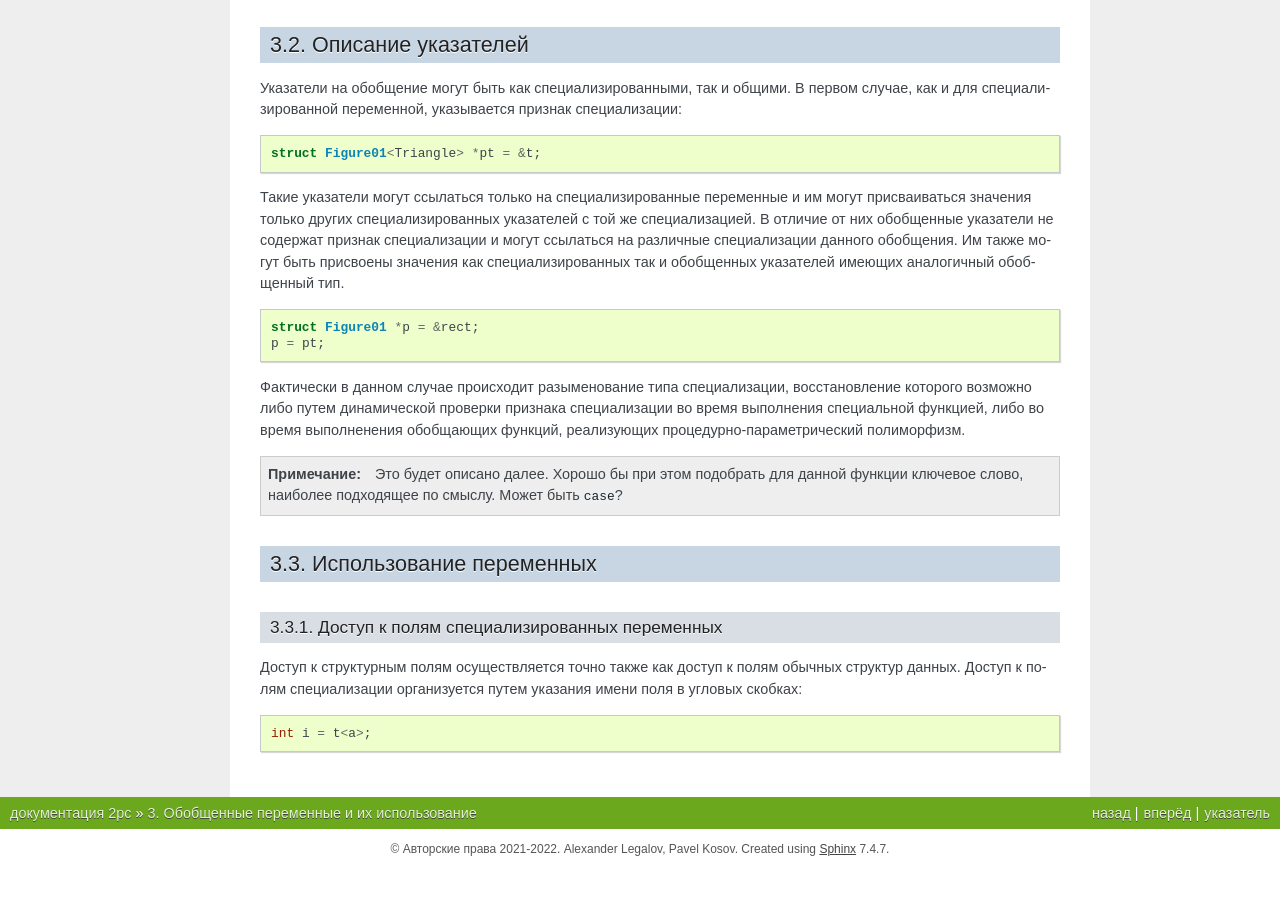
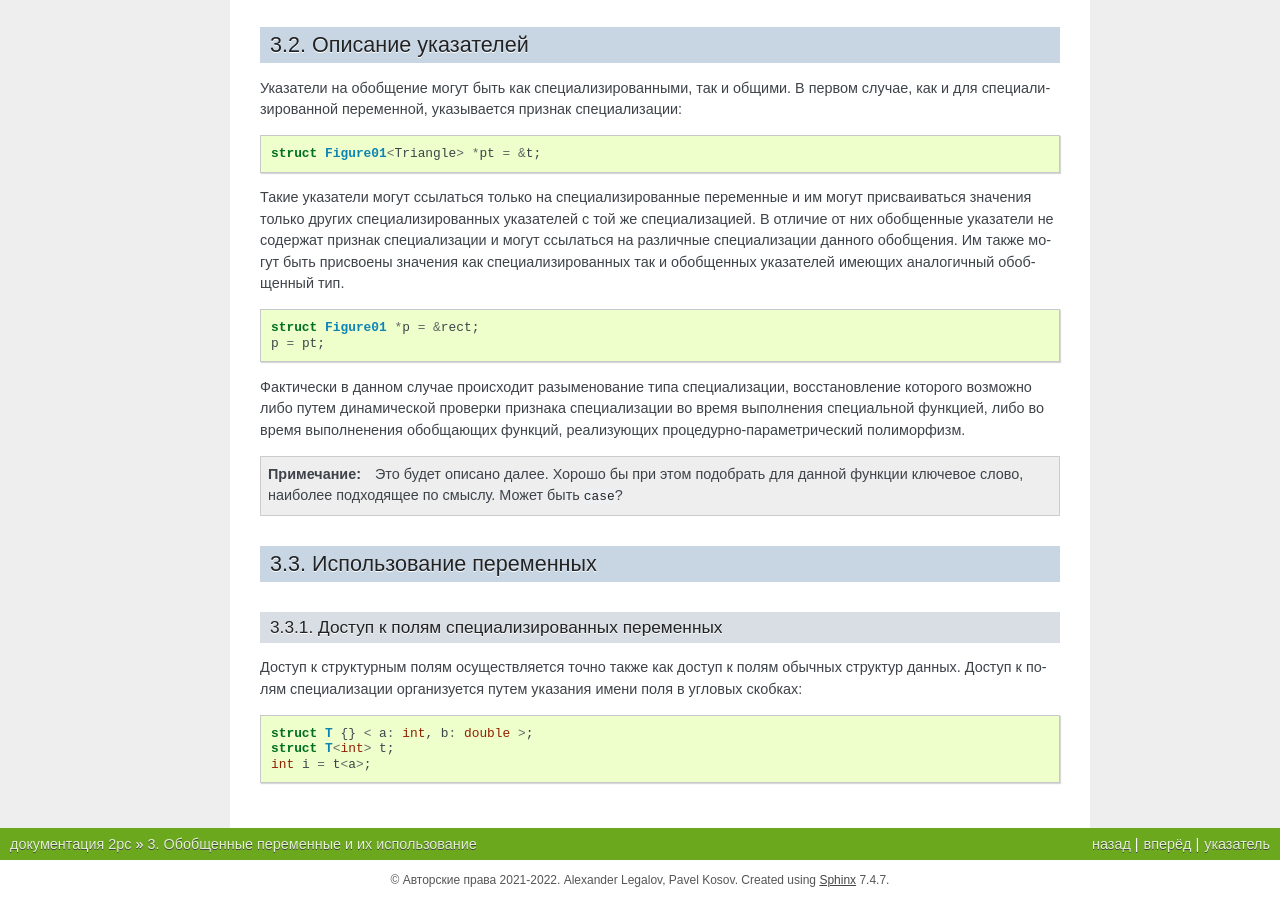
Before and after one commit to kpdev/2pc, a Sphinx documentation site: the page built from documents/2pcdoc/source/Variables.rst, in a window 1280 px wide and 900 px high, scrolled down 922 px. Built offline with Sphinx 7.4.7, drawn with Linux system fonts in a browser that asks for light colours; before the commit the page ends 1791 px from its top, so only the background shows below that.

Commit message:
Добавление деталей к примеру доступа к полям
Добавил контекст для приведенного примера

```diff
--- a/documents/2pcdoc/source/Variables.rst
+++ b/documents/2pcdoc/source/Variables.rst
@@ -80,4 +80,6 @@
 
 .. code-block:: c
 
+  struct T {} < a: int, b: double >;
+  struct T<int> t;
   int i = t<a>;
```
